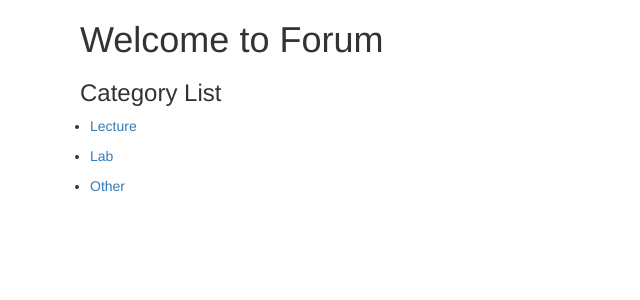
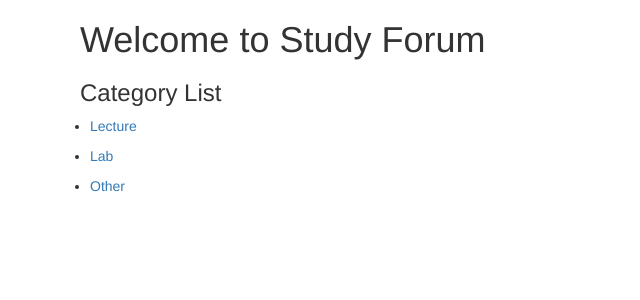
Before and after one commit to jdiperla/forum-php, a PHP site: page / in a window 1280 px wide. Shown: the part 52-352 px from the top of the page, without its empty margins (0-640 px from the left). Run offline with PHP 8.4, Linux system fonts and the light colour scheme.

Commit message:
index ,change password page

```diff
--- a/changepassword.php
+++ b/changepassword.php
@@ -39,6 +39,7 @@ session_start();
                                 window.location.replace("index.php");
                             } else {
                                 if (!$('#message').length) {
+                                    $("#error").css("color", "red");
                                     $('#error').prepend('<p id="message">Change password failed! Please try again!</p>');
                                 }
                             }
--- a/index.php
+++ b/index.php
@@ -4,7 +4,7 @@ session_start();
 ?>
 <html>
     <head>
-        <title>Forum</title>
+        <title>Study Forum</title>
         <link rel="stylesheet" href="https://maxcdn.bootstrapcdn.com/bootstrap/3.3.7/css/bootstrap.min.css" integrity="sha384-BVYiiSIFeK1dGmJRAkycuHAHRg32OmUcww7on3RYdg4Va+PmSTsz/K68vbdEjh4u" crossorigin="anonymous">
         <style>
             @import url(http://fonts.googleapis.com/css?family=Oswald:400,300,700);
@@ -74,7 +74,7 @@ session_start();
         }
         ?>
         <div id="content">
-            <h1>Welcome to Forum</h1>
+            <h1>Welcome to Study Forum</h1>
             <div class="list">
                 <nav>
                     <h3>Category List</h3>
```
Also changed, not shown: admin/index.php (+11 -2 lines).
